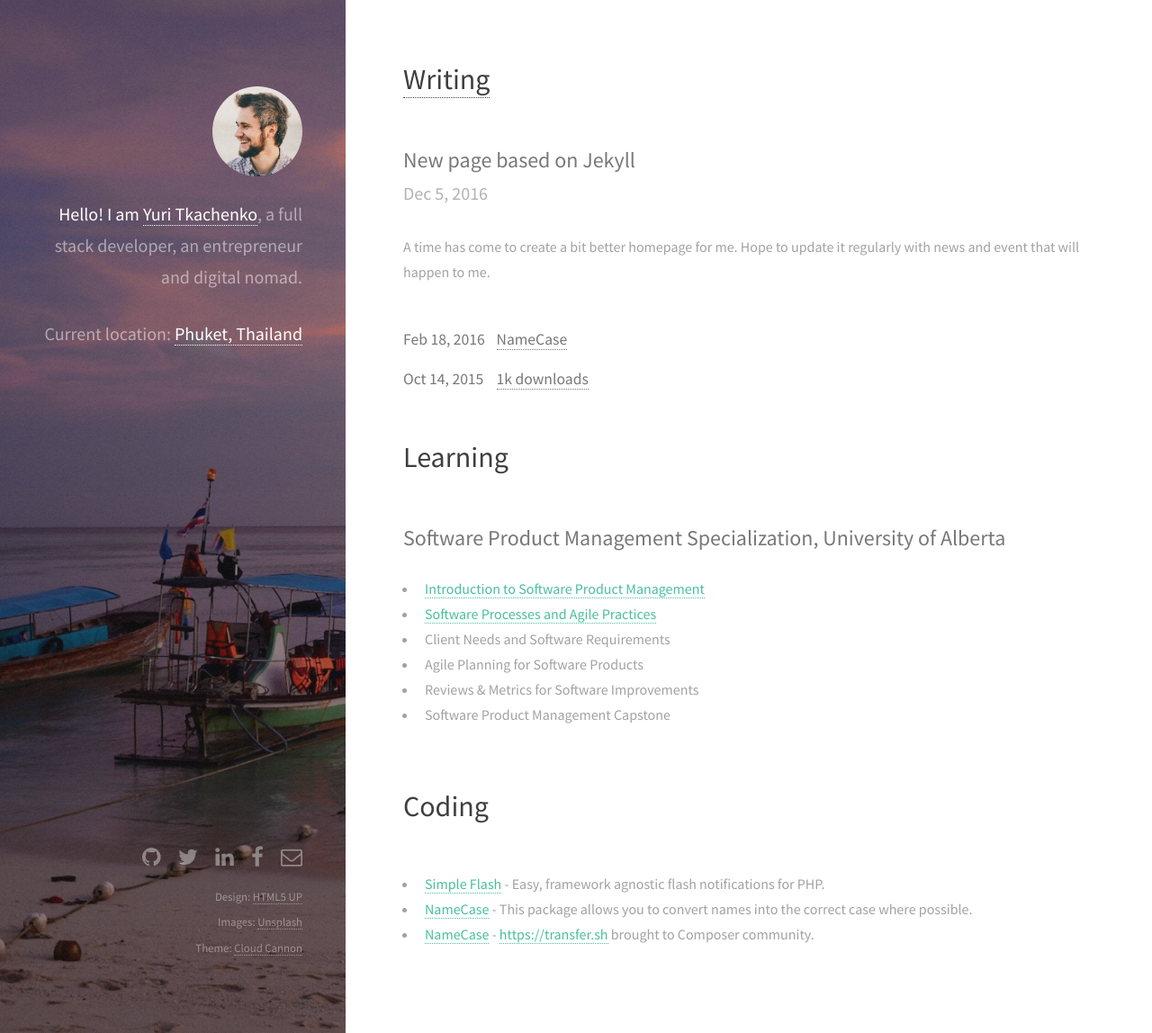
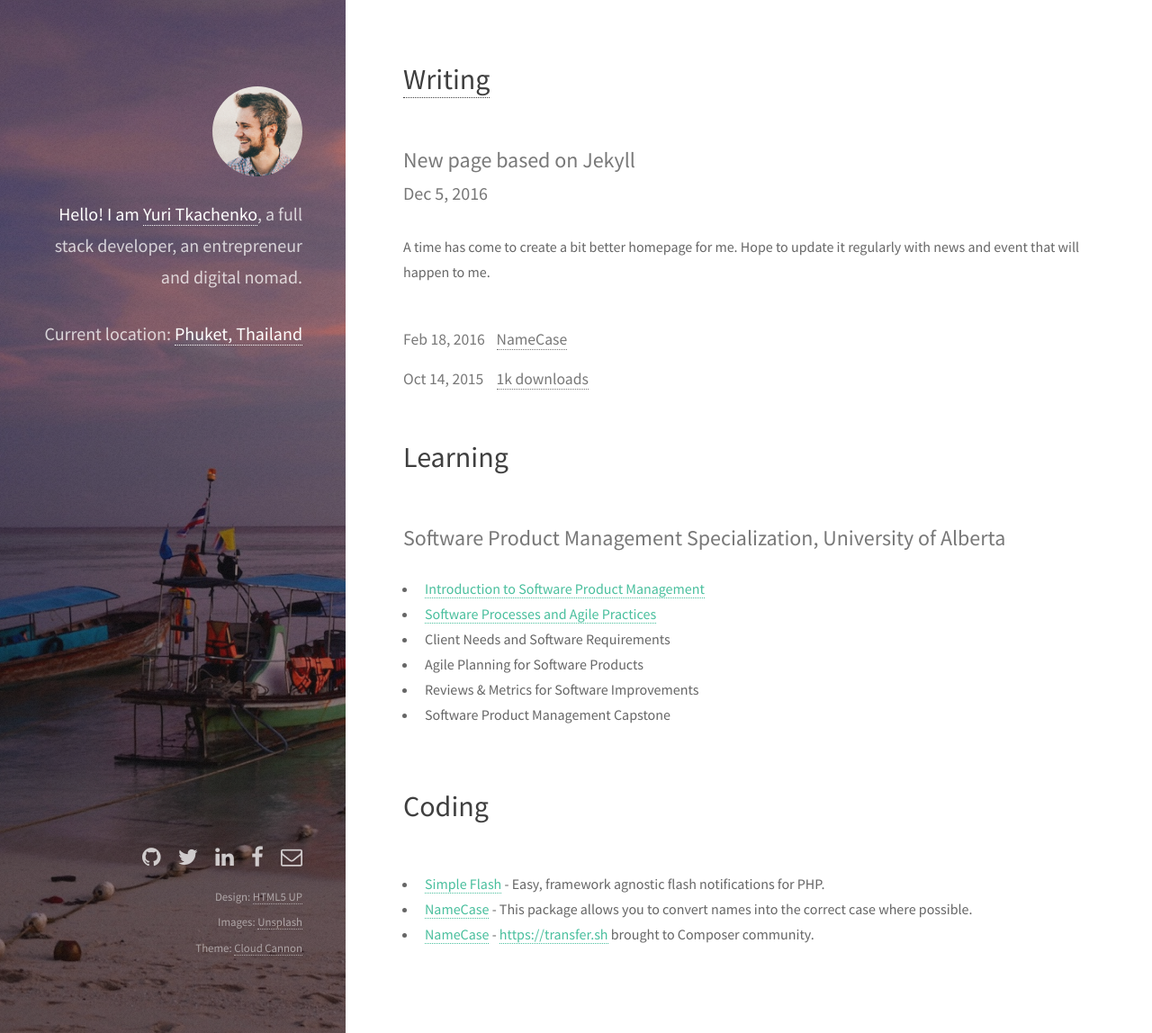
Before and after one commit to tamtamchik/tamtamchik.github.io, a Jekyll site: the page built from index.html, in a window 1280 px wide and 1148 px high. Shown: the whole window at 90% size. Built offline with Jekyll 4.4.1, drawn with Linux system fonts in a browser that asks for light colours.

Commit message:
contrast-ratio improved

```diff
--- a/css/style.css
+++ b/css/style.css
@@ -27,7 +27,7 @@
 		}
 
 	body, input, select, textarea {
-		color: #a2a2a2;
+		color: #666666;
 		font-family: "Source Sans Pro", Helvetica, sans-serif;
 		font-size: 16pt;
 		font-weight: 400;
@@ -182,7 +182,7 @@
 	}
 
 	header p {
-		color: #b2b2b2;
+		color: #777777;
 		position: relative;
 		margin: 0 0 1.5em 0;
 	}
@@ -330,7 +330,7 @@
 		input[type="checkbox"] + label,
 		input[type="radio"] + label {
 			text-decoration: none;
-			color: #a2a2a2;
+			color: #666666;
 			cursor: pointer;
 			display: inline-block;
 			font-size: 1em;
@@ -388,27 +388,27 @@
 	}
 
 	::-webkit-input-placeholder {
-		color: #b2b2b2 !important;
+		color: #777777 !important;
 		opacity: 1.0;
 	}
 
 	:-moz-placeholder {
-		color: #b2b2b2 !important;
+		color: #777777 !important;
 		opacity: 1.0;
 	}
 
 	::-moz-placeholder {
-		color: #b2b2b2 !important;
+		color: #777777 !important;
 		opacity: 1.0;
 	}
 
 	:-ms-input-placeholder {
-		color: #b2b2b2 !important;
+		color: #777777 !important;
 		opacity: 1.0;
 	}
 
 	.formerize-placeholder {
-		color: #b2b2b2 !important;
+		color: #777777 !important;
 		opacity: 1.0;
 	}
 
@@ -492,7 +492,7 @@
 				-ms-transition: opacity 0.2s ease-in-out;
 				transition: opacity 0.2s ease-in-out;
 				border-radius: 0.35em;
-				border: solid 3px rgba(255, 255, 255, 0.5);
+				border: solid 3px rgba(255, 255, 255, 0.75);
 				color: #fff;
 				content: 'View';
 				display: inline-block;
@@ -711,7 +711,7 @@
 				}
 
 				ul.labeled-icons li h3 {
-					color: #b2b2b2;
+					color: #777777;
 					left: 0;
 					position: absolute;
 					text-align: center;
@@ -913,7 +913,7 @@
 		.button:disabled {
 			background-color: #e7e7e7 !important;
 			border-color: #e7e7e7 !important;
-			color: #b2b2b2 !important;
+			color: #777777 !important;
 			cursor: default;
 		}
 
@@ -948,7 +948,7 @@
 		background-position: 		top left,										-240px 0;
 		background-repeat: 			repeat,											no-repeat;
 		background-size: 				auto,												auto 100%;
-		color: rgba(255, 255, 255, 0.5);
+		color: rgba(255, 255, 255, 0.75);
 		height: 100%;
 		left: 0;
 		padding: 8em 4em 0 0;
@@ -967,7 +967,7 @@
 		}
 
 		#header h1 {
-			color: rgba(255, 255, 255, 0.5);
+			color: rgba(255, 255, 255, 0.75);
 			font-size: 1.35em;
 			line-height: 1.75em;
 			margin: 0;
@@ -994,11 +994,11 @@
 		}
 
 			#footer .icons a {
-				color: rgba(255, 255, 255, 0.4);
+				color: rgba(255, 255, 255, 0.75);
 			}
 
 		#footer .copyright {
-			color: rgba(255, 255, 255, 0.4);
+			color: rgba(255, 255, 255, 0.5);
 			font-size: 0.8em;
 			list-style: none;
 			margin: 1em 0 0 0;
@@ -1006,7 +1006,7 @@
 		}
 
 			#footer .copyright li {
-				border-left: solid 1px rgba(255, 255, 255, 0.25);
+				border-left: solid 1px rgba(255, 255, 255, 0.5);
 				display: inline-block;
 				line-height: 1em;
 				margin-left: 0.75em;
```
